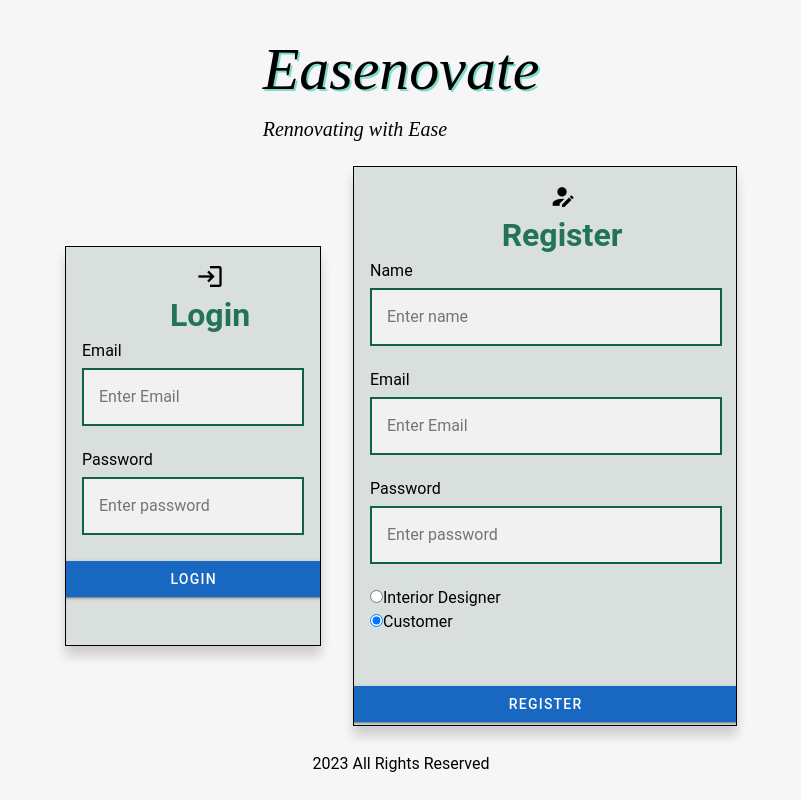
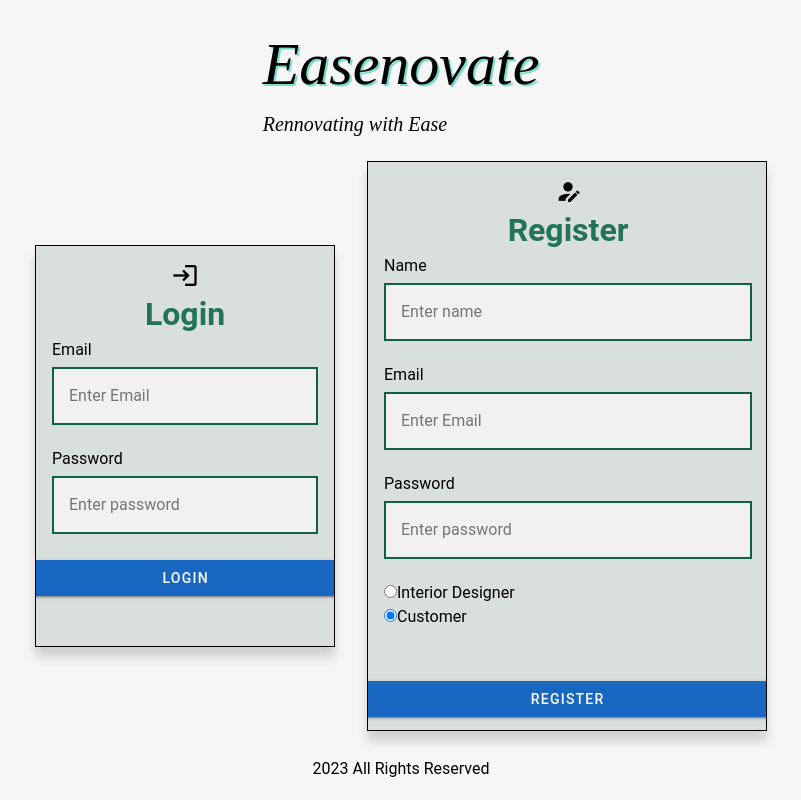
Before and after one commit to yanrong19/EASEnovate, a Vue app: page /login in a window 1280 px wide. Shown: the whole page, without its empty margins (239-1040 px from the left). Built offline with nearby package versions, Linux system fonts and the light colour scheme.

Commit message:
change pixels for width and height

```diff
--- a/src/components/Form.vue
+++ b/src/components/Form.vue
@@ -124,7 +124,7 @@ export default {
 <style scoped>
 .registercontainer {
   display: flex;
-  width: 30vw;
+  /* width: 30vw; */
   flex-direction: column;
   justify-content: center;
   align-items: center;
@@ -134,16 +134,16 @@ h1 {
 }
 form {
   border: 1px black solid;
-  width: 30vw;
+  width: 400px;
   /* border-radius: 7%; */
-  height: 70vh;
+  height: 570px;
   background-color: rgb(216, 223, 221);
   box-shadow: 0px 10px 10px rgba(0, 0, 0, 0.16);
   overflow: scroll;
 }
 .container {
   padding: 16px;
-  width: 30vw;
+  width: 400px;
 }
 
 .btn {
--- a/src/components/Login.vue
+++ b/src/components/Login.vue
@@ -73,15 +73,15 @@ export default {
 <style scoped>
 form {
   border: 1px black solid;
-  width: 20vw;
-  height: 50vh;
+  width: 300px;
+  height: 402px;
   background-color: rgb(216, 223, 221);
   box-shadow: 0px 10px 10px rgba(0, 0, 0, 0.16);
   overflow: scroll;
 }
 .logincontainer {
   display: flex;
-  width: 20vw;
+  /* width: 20%; */
   flex-direction: column;
   justify-content: center;
   align-items: center;
```
